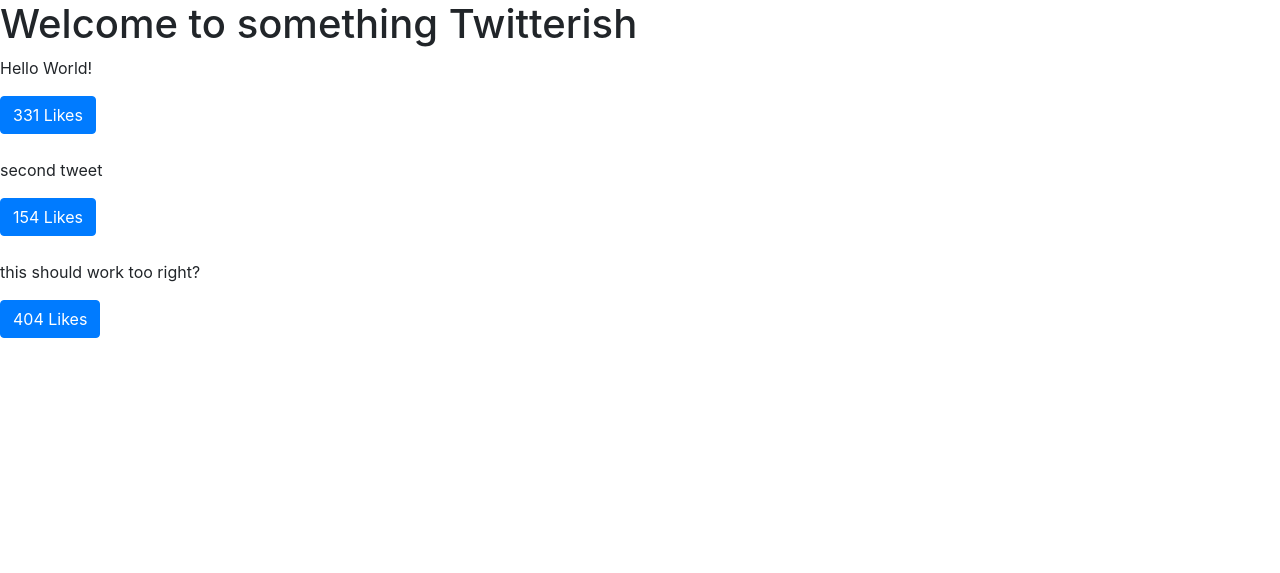
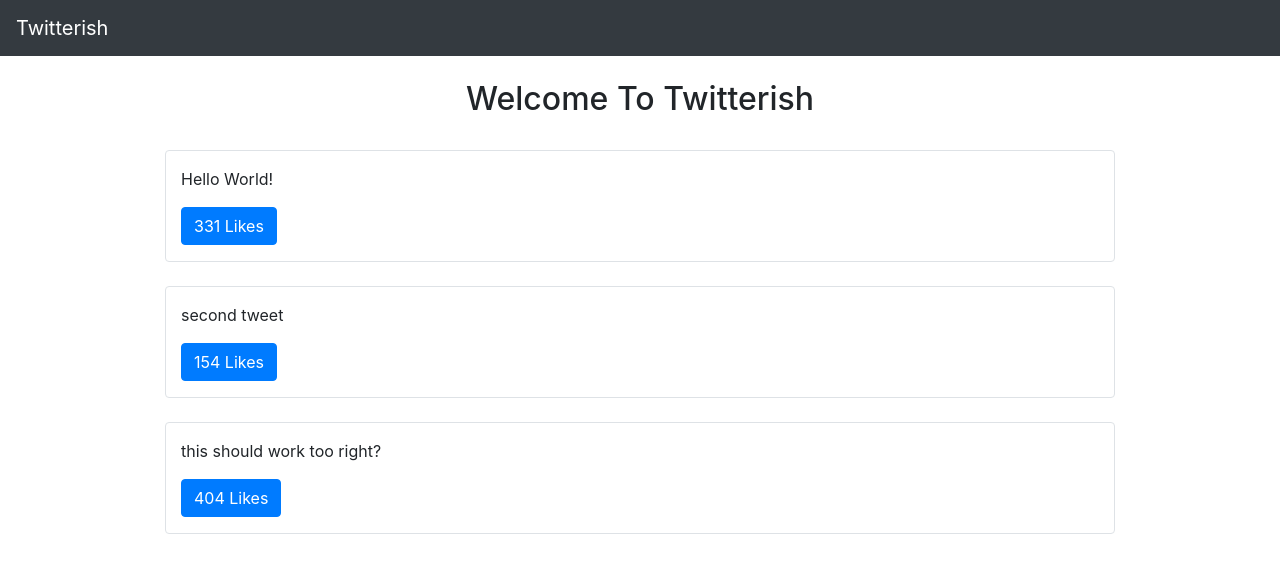
Before and after one commit to 3103ski/twitter_ish, a Django app: page / in a window 1280 px wide. Shown: the top 573 px of the page. Run offline with Django 3.2, Linux system fonts and the light colour scheme; data comes from the database, SQL or seed files in the repository; some libraries are stand-ins or nearby versions.

Commit message:
makes furst run with bootstrap styling

```diff
--- a/templates/base.html
+++ b/templates/base.html
@@ -21,7 +21,11 @@
 		<title>{% block head_title %}{% endblock head_title %}</title>
 	</head>
 	<body>
-		{% block content %}
+		{% include 'components/navbar.html' %}
+		<!--  -->
+		<div class="container">
+			{% block content %}
+		</div>
 		<!--  -->
 		{% endblock content %}
 
--- a/templates/components/navbar.html
+++ b/templates/components/navbar.html
@@ -0,0 +1,62 @@
+<nav class="navbar navbar-expand-lg navbar-dark bg-dark mb-4">
+	<a class="navbar-brand" href="#">Twitterish</a>
+	<button
+		class="navbar-toggler"
+		type="button"
+		data-toggle="collapse"
+		data-target="#navbarSupportedContent"
+		aria-controls="navbarSupportedContent"
+		aria-expanded="false"
+		aria-label="Toggle navigation"
+	>
+		<span class="navbar-toggler-icon"></span>
+	</button>
+
+	<div class="collapse navbar-collapse d-none" id="navbarSupportedContent">
+		<ul class="navbar-nav mr-auto d-none">
+			<li class="nav-item active">
+				<a class="nav-link" href="#"
+					>Home <span class="sr-only">(current)</span></a
+				>
+			</li>
+			<li class="nav-item">
+				<a class="nav-link" href="#">Link</a>
+			</li>
+			<li class="nav-item dropdown">
+				<a
+					class="nav-link dropdown-toggle"
+					href="#"
+					id="navbarDropdown"
+					role="button"
+					data-toggle="dropdown"
+					aria-haspopup="true"
+					aria-expanded="false"
+				>
+					Dropdown
+				</a>
+				<div class="dropdown-menu" aria-labelledby="navbarDropdown">
+					<a class="dropdown-item" href="#">Action</a>
+					<a class="dropdown-item" href="#">Another action</a>
+					<div class="dropdown-divider"></div>
+					<a class="dropdown-item" href="#">Something else here</a>
+				</div>
+			</li>
+			<li class="nav-item">
+				<a class="nav-link disabled" href="#" tabindex="-1" aria-disabled="true"
+					>Disabled</a
+				>
+			</li>
+		</ul>
+		<form class="form-inline my-2 my-lg-0 d-none">
+			<input
+				class="form-control mr-sm-2"
+				type="search"
+				placeholder="Search"
+				aria-label="Search"
+			/>
+			<button class="btn btn-outline-success my-2 my-sm-0" type="submit">
+				Search
+			</button>
+		</form>
+	</div>
+</nav>
--- a/templates/pages/home.html
+++ b/templates/pages/home.html
@@ -5,9 +5,13 @@
 
 <!-- Body Content -->
 {% block content %}
-<h1>Welcome to something Twitterish</h1>
+<div class="row text-center">
+	<div class="col mb-4">
+		<h2>Welcome To Twitterish</h2>
+	</div>
+</div>
 
-<div id="tweets">
+<div class="row" id="tweets">
 	Loading...
 </div>
 
@@ -29,7 +33,9 @@
 
 	formatTweetElement = (tweet) => {
 		var formattedTweet = `
-	           <div class="mb-4 tweet" id="tweet-${tweet.id}">
+	           <div class="col-12 col-md-10 mx-auto border rounded py-3 mb-4 tweet" id="tweet-${
+								tweet.id
+							}">
 	               <p>${tweet.content}</p>
 	               <div class='btn-group'>
 	                   ${likeBtn(tweet)}
```
